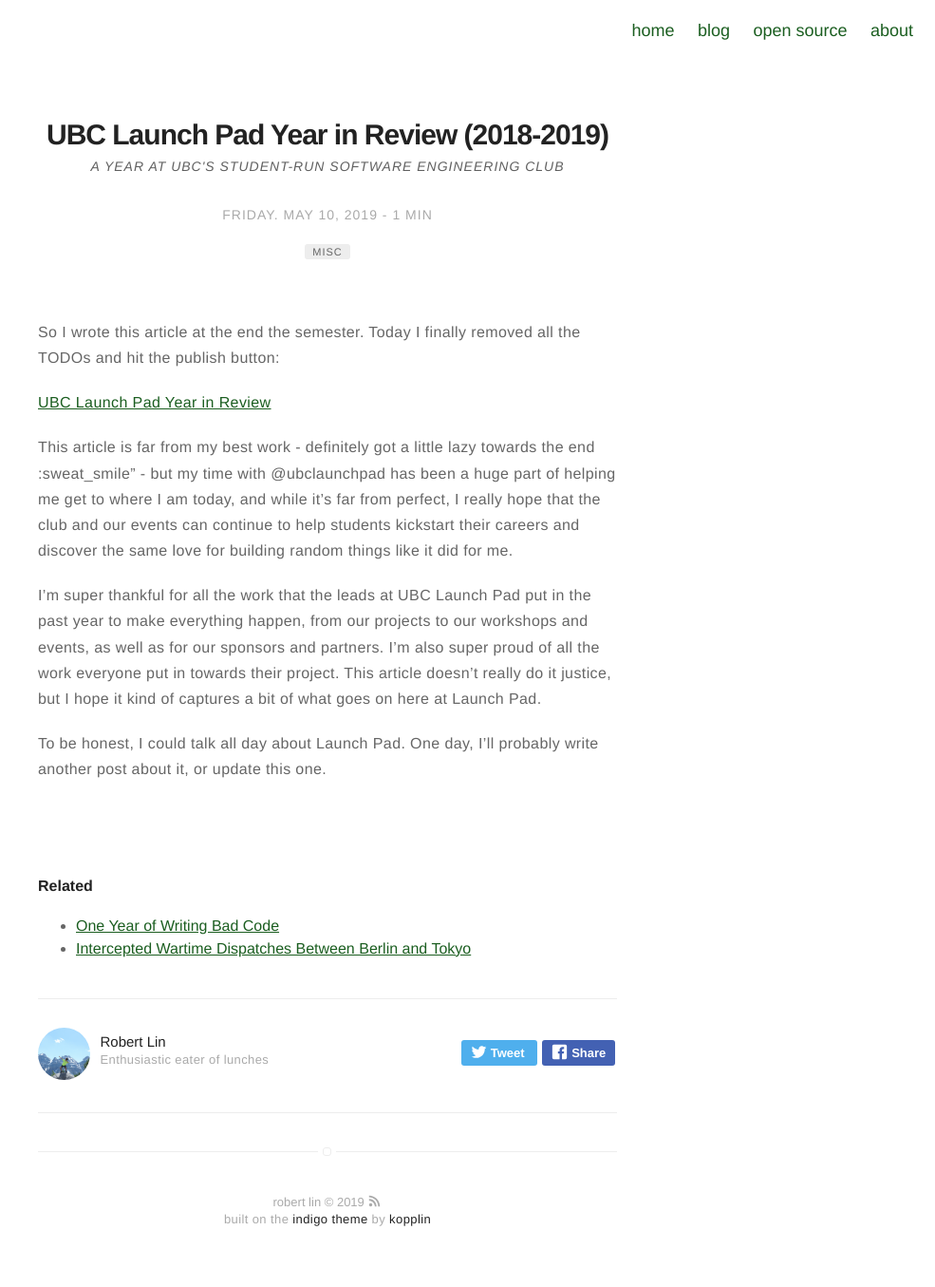
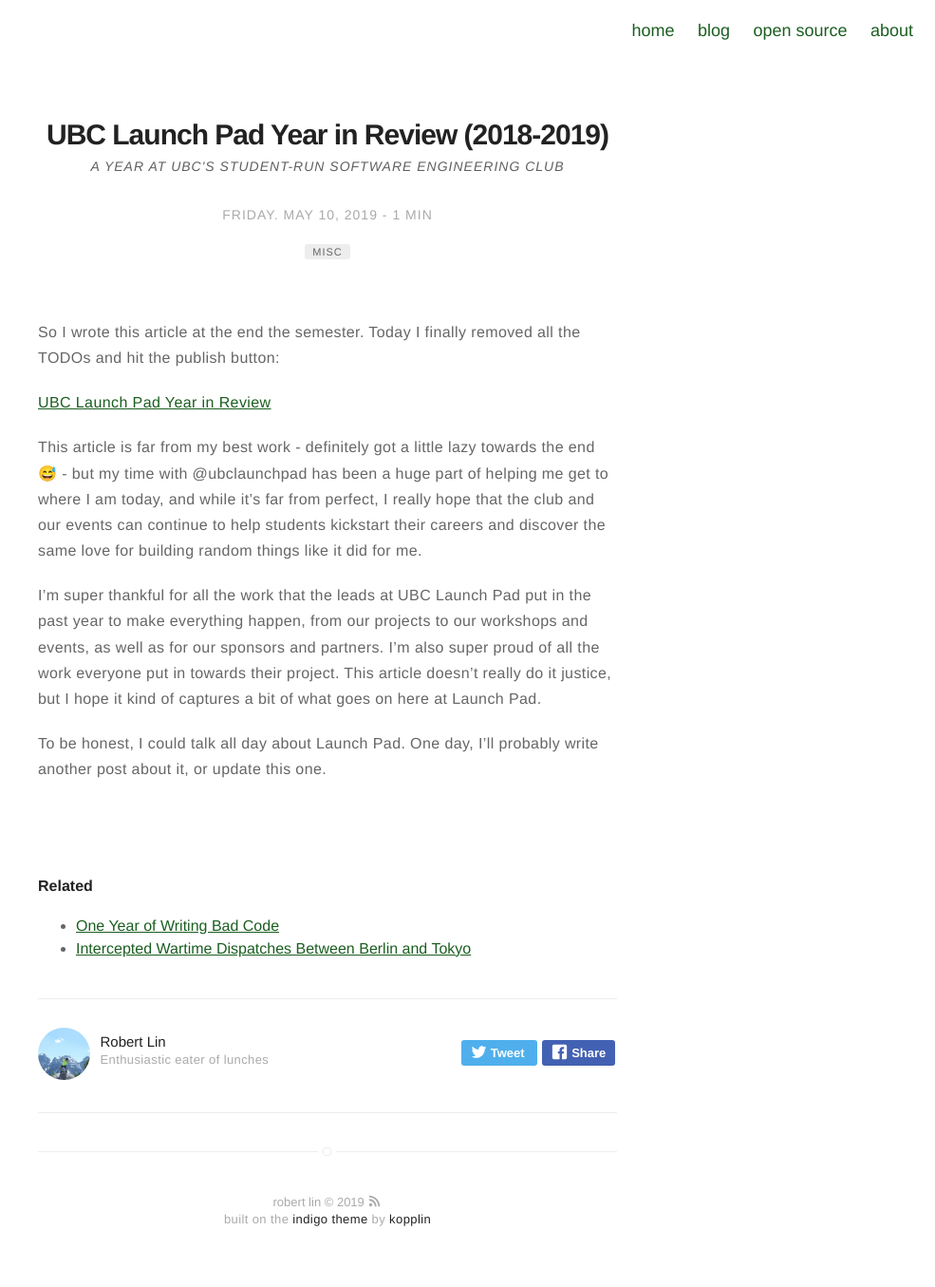
Before and after one commit to bobheadxi/bobheadxi.github.io, a Jekyll site: the page built from _posts/2019-5-10-launch-pad-2018-2019.md, in a window 1280 px wide. Shown: the whole page at 95% size, without its empty margins (295-1280 px from the left). Built offline with Jekyll 4.4.1, drawn with Linux system fonts in a browser that asks for light colours; emoji names are drawn with the system emoji font.

Commit message:
fix typo

```diff
--- a/_posts/2019-5-10-launch-pad-2018-2019.md
+++ b/_posts/2019-5-10-launch-pad-2018-2019.md
@@ -18,7 +18,7 @@
 [UBC Launch Pad Year in Review](https://medium.com/ubc-launch-pad-software-engineering-blog/ubc-launch-pad-year-in-review-2018-2019-6a7444f02c46)
 
 This article is far from my best work - definitely got a little lazy towards the
-end :sweat_smile" - but my time with @ubclaunchpad has been a huge part of
+end :sweat_smile: - but my time with @ubclaunchpad has been a huge part of
 helping me get to where I am today, and while it's far from perfect, I really
 hope that the club and our events can continue to help students kickstart their
 careers and discover the same love for building random things like it did for me.
```
